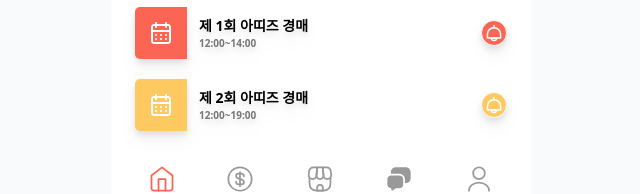
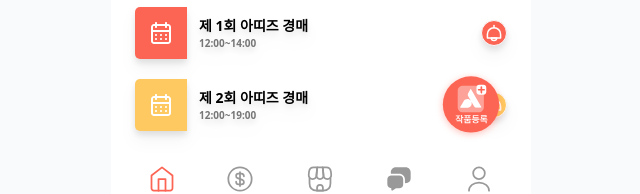
Before and after one commit to Att-ies/frontend, a Next.js app: page /home in a window 1280 px wide. Shown: the part 578-772 px from the top of the page, without its empty margins (319-959 px from the left). Built offline with nearby package versions, Linux system fonts and the light colour scheme; no server answers.

Commit message:
feat : 작품등록 버튼 위치 고정

```diff
--- /dev/null
+++ b/src/components/home/FloatButton.tsx
@@ -0,0 +1,21 @@
+import { isUser } from '@utils/isUser';
+import Image from 'next/image';
+import { useRouter } from 'next/router';
+
+export default function FloatButton() {
+  const router = useRouter();
+  return !isUser ? (
+    <Image
+      src="/svg/icons/icon_registration.svg"
+      alt="register"
+      width={80}
+      height={0}
+      onClick={() => {
+        router.push('/home/post');
+      }}
+      className="sticky bottom-20 z-50  m-auto mr-0 h-[72px] w-[72px] cursor-pointer"
+    />
+  ) : (
+    <div />
+  );
+}
```
